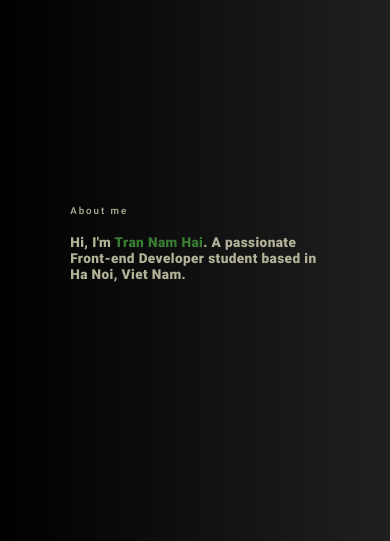
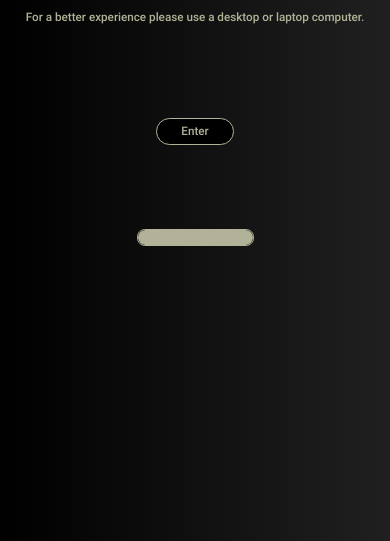
Before and after one commit to HedgyNoah/NamHai.dev.github.io, a plain HTML site: page index.html in a window 390 px wide. Shown: the part 299-840 px from the top of the page. Drawn offline with nearby package versions, Linux system fonts and the light colour scheme.

Commit message:
Update style.css

```diff
--- a/style.css
+++ b/style.css
@@ -228,6 +228,75 @@ main {
   gap: 2vw;
 }
 
+.curtain {
+  display: flex;
+  flex-direction: column;
+  gap: 10vh;
+  position: fixed;
+  justify-content: center;
+  align-items: center;
+  width: 100%;
+  height: 100%;
+  top: 0;
+  left: 0;
+  z-index: 100;
+  background: -webkit-linear-gradient(left, #000000, #202020);
+}
+
+.curtain button {
+  border-radius: 2vw;
+  width: 10vw;
+  height: 4vw;
+  color: #b2b298;
+  background: #000000;
+  font-size: 1.5vw;
+  font-family: robotoMedium;
+  border: 0.2vw solid #b2b298;
+  transition: all 0.25s;
+}
+
+.curtain button:hover {
+  background: #b2b298;
+  color: #000000;
+}
+
+.bar {
+  display: flex;
+  position: relative;
+  justify-content: center;
+  align-items: center;
+  width: 30vw;
+  height: 5vh;
+  border-radius: 2vw;
+  border: 0.2vw solid #b2b298;
+  background: transparent;
+  z-index: 2;
+  overflow: hidden;
+}
+
+.bar::before {
+  content: "";
+  position: absolute;
+  background: #b2b298;
+  border-radius: 2vw;
+  width: 0;
+  height: 100%;
+  top: 0;
+  left: 0;
+  z-index: -1;
+  animation: fill 4s forwards;
+  animation-delay: 1000ms;
+}
+
+@keyframes fill {
+  from {
+    width: 0;
+  }
+  to {
+    width: 100%;
+  }
+}
+
 @media (prefers-reduced-motion) {
   .about {
     transition: none;
@@ -235,6 +304,20 @@ main {
 }
 
 @media screen and (max-width: 768px) {
+  nav #brand {
+    width: 12vw;
+    height: 12vw;
+  }
+  .bar {
+    height: 3vh;
+  }
+  .curtain button {
+    border-radius: 3vw;
+    width: 12vw;
+    height: 5vw;
+    font-size: 2vw;
+    border: 0.3vw solid #b2b298;
+  }
   h2 {
     font-size: 3vw;
   }
@@ -279,6 +362,16 @@ main {
 }
 
 @media screen and (max-width: 480px) {
+  .bar {
+    height: 2vh;
+  }
+  .curtain button {
+    border-radius: 3.5vw;
+    width: 20vw;
+    height: 7vw;
+    font-size: 3vw;
+    border: 0.4vw solid #b2b298;
+  }
   .video {
     transform: translate(-15%, -155%);
     height: 30vh;
```
